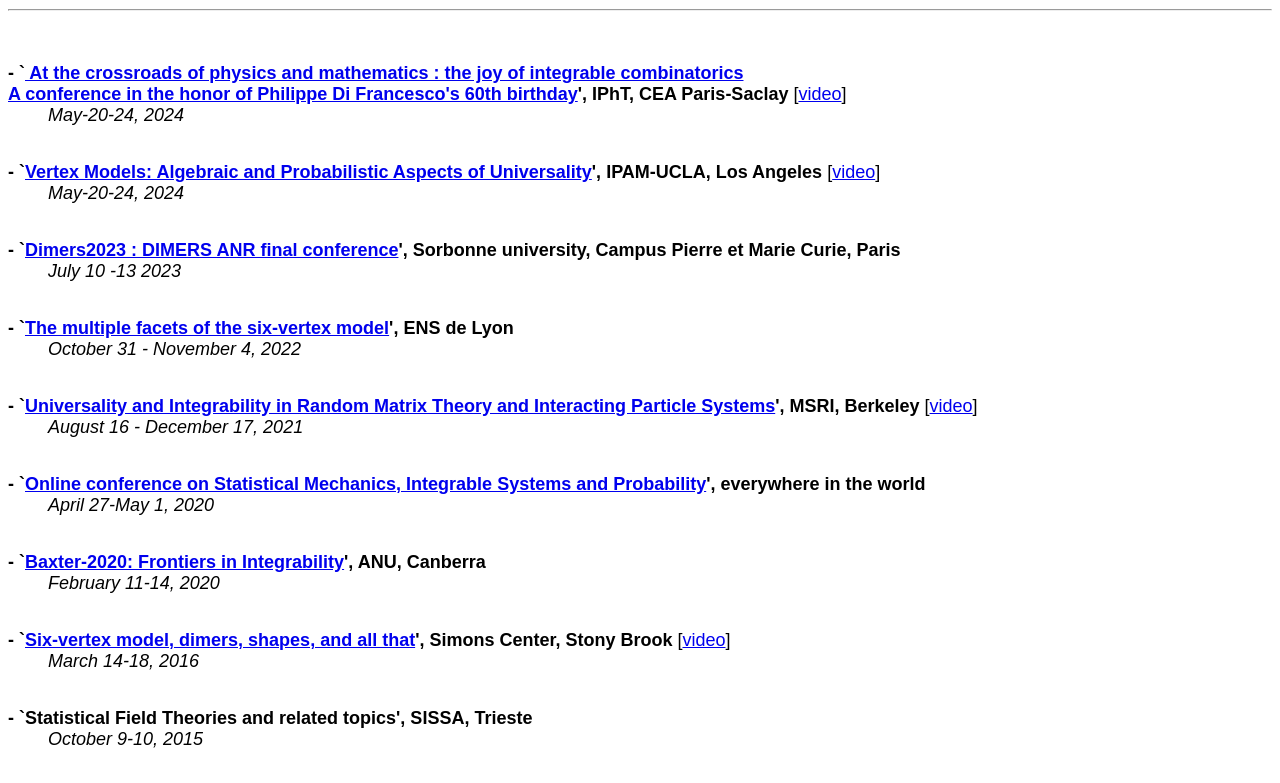
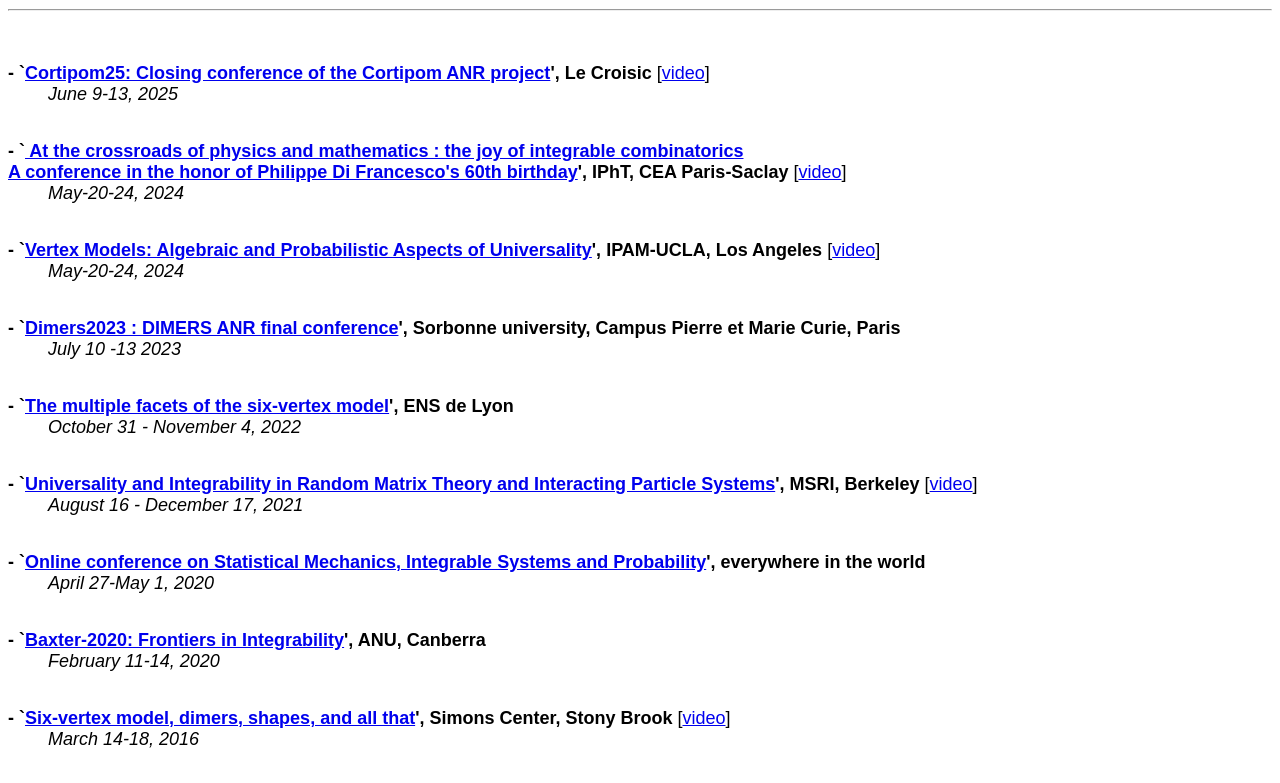
Before and after one commit to filippo-colomo/filippo-colomo.github.io, a plain HTML site: page talks.html in a window 1280 px wide. Shown: the part 77-860 px from the top of the page. Drawn offline with Linux system fonts and the light colour scheme.

Commit message:
Add files via upload

```diff
--- a/talks.html
+++ b/talks.html
@@ -17,6 +17,17 @@
 
 <!!!!!!!!!!!!!!!!!!!!!!!!!!!!!!!!!!!!!!!!!!!!!!!!!!!!!!!!!!!!!!>
 <BR>
+<!!!!!!!!!!!!!!!!!!!!!!!!!!!!!!!!!!!!!!!!!!!!!!!!!!!!!!!!!!!!!!>
+<BR>
+<dt><font size="+1"><b>-
+      `<a href="https://indico.in2p3.fr/event/30593/">Cortipom25: Closing conference of the Cortipom ANR project</a>',
+      Le Croisic</b>
+    [<a href="https://www.youtube.com/watch?v=Lhg938fXo0E&list=PLrLctLPAdPNtxfAt9JFaK4lvti06wS7dg&index=16&t=690s">video</a>]
+</dt>
+<dd>
+<I> June 9-13, 2025</I>
+</dd>
+</font><br>
 <!!!!!!!!!!!!!!!!!!!!!!!!!!!!!!!!!!!!!!!!!!!!!!!!!!!!!!!!!!!!!!>
 <BR>
 <dt><font size="+1"><b>-
```
